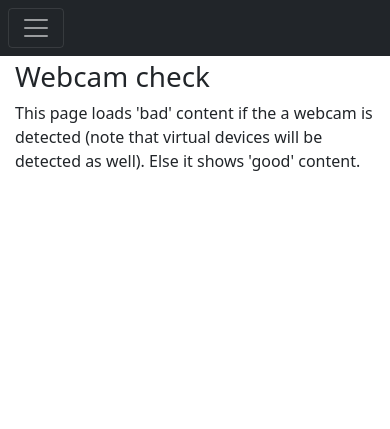
After one commit to Wachizungu/cloakingDemoSite, a Django app: page /cloakingsite/webcamcheck in a window 390 px wide. The commit adds this page. Shown: the top 429 px of the page. Run offline with Django 3.2, Linux system fonts and the light colour scheme; some libraries are stand-ins or nearby versions.

Commit message:
Add speakers, webcam and microphone checks

```diff
--- a/cloakingSite/templates/cloakingSite/base.html
+++ b/cloakingSite/templates/cloakingSite/base.html
@@ -65,6 +65,18 @@
                         <a class="nav-link{% if nbar == 'alert' %} active{% endif %}"
                            href="/cloakingsite/alert">alert</a>
                     </li>
+                    <li class="nav-item">
+                        <a class="nav-link{% if nbar == 'microphonecheck' %} active{% endif %}"
+                           href="/cloakingsite/microphonecheck">Microphone check</a>
+                    </li>
+                    <li class="nav-item">
+                        <a class="nav-link{% if nbar == 'speakerscheck' %} active{% endif %}"
+                           href="/cloakingsite/speakerscheck">Speakers check</a>
+                    </li>
+                    <li class="nav-item">
+                        <a class="nav-link{% if nbar == 'webcamcheck' %} active{% endif %}"
+                           href="/cloakingsite/webcamcheck">Webcam check</a>
+                    </li>
                 </ul>
             </div>
         </nav>
--- /dev/null
+++ b/cloakingSite/templates/cloakingSite/webcam_check.html
@@ -0,0 +1,22 @@
+{% extends "cloakingSite/base.html" %}
+{% load static %}
+{% block title %}Webcam check{% endblock %}
+{% block content %}
+    <h1>Webcam check</h1>
+    <p>This page loads 'bad' content if the a webcam is detected (note that virtual devices will be detected as well).
+        Else it shows 'good' content.</p>
+    <div id="content"></div>
+{% endblock %}
+{% block scripts %}
+    <script src="{% static "js/DetectRTC.min.js" %}"></script>
+    <script>
+        $(document).ready(function () {
+            DetectRTC.load(function () {
+                if (DetectRTC.hasWebcam)
+                    $('#content').load('bad', {csrfmiddlewaretoken: "{{ csrf_token }}"});
+                else
+                    $('#content').load('good', {csrfmiddlewaretoken: "{{ csrf_token }}"});
+            });
+        });
+    </script>
+{% endblock %}
--- a/cloakingSite/urls.py
+++ b/cloakingSite/urls.py
@@ -17,4 +17,7 @@ urlpatterns = [
     path('good', views.good, name='cloakingSite_good'),
     path('bad', views.bad, name='cloakingSite_bad'),
     path('alert', views.alert, name='cloakingSite_alert'),
+    path('webcamcheck', views.webcam_check, name='cloakingSite_webcamcheck'),
+    path('speakerscheck', views.speakers_check, name='cloakingSite_speakerscheck'),
+    path('microphonecheck', views.microphone_check, name='cloakingSite_microphonecheck'),
 ]
--- a/cloakingSite/views.py
+++ b/cloakingSite/views.py
@@ -176,3 +176,15 @@ def bad(request):
 
 def alert(request):
     return render(request, 'cloakingSite/alert.html', {'nbar': 'alert'})
+
+
+def webcam_check(request):
+    return render(request, 'cloakingSite/webcam_check.html', {'nbar': 'webcamcheck'})
+
+
+def microphone_check(request):
+    return render(request, 'cloakingSite/microphone_check.html', {'nbar': 'microphonecheck'})
+
+
+def speakers_check(request):
+    return render(request, 'cloakingSite/speakers_check.html', {'nbar': 'speakerscheck'})
--- a/gulpfile.js
+++ b/gulpfile.js
@@ -4,6 +4,8 @@ function javascript(cb) {
     src('./bower_components/jquery/dist/jquery.min.js')
         .pipe(dest('./static/js/'));
     src('./bower_components/bootstrap/dist/js/bootstrap.min.js')
+        .pipe(dest('./static/js/'));
+    src('./bower_components/detectrtc/DetectRTC.min.js')
         .pipe(dest('./static/js/'));
     cb();
 }
```
Also changed, not shown: cloakingSite/templates/cloakingSite/microphone_check.html (added, +22 -0 lines), cloakingSite/templates/cloakingSite/speakers_check.html (added, +22 -0 lines).
